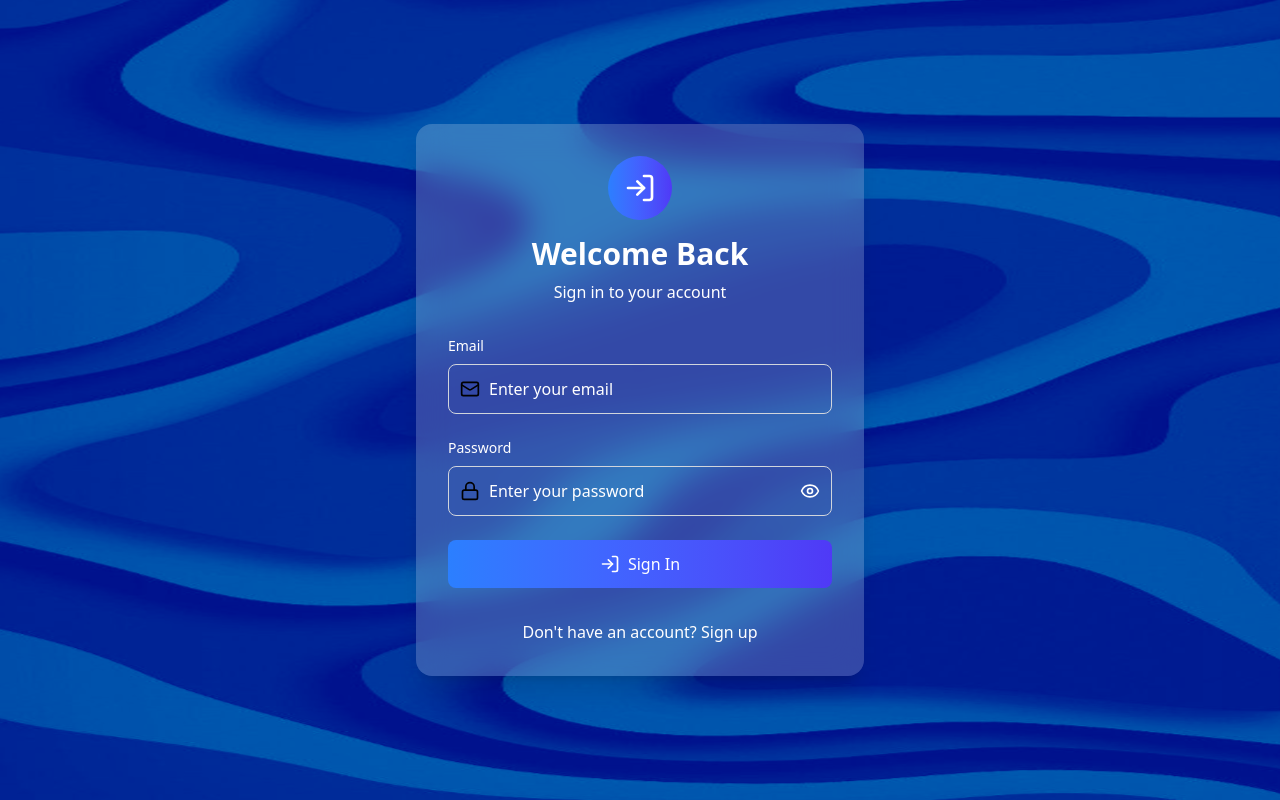
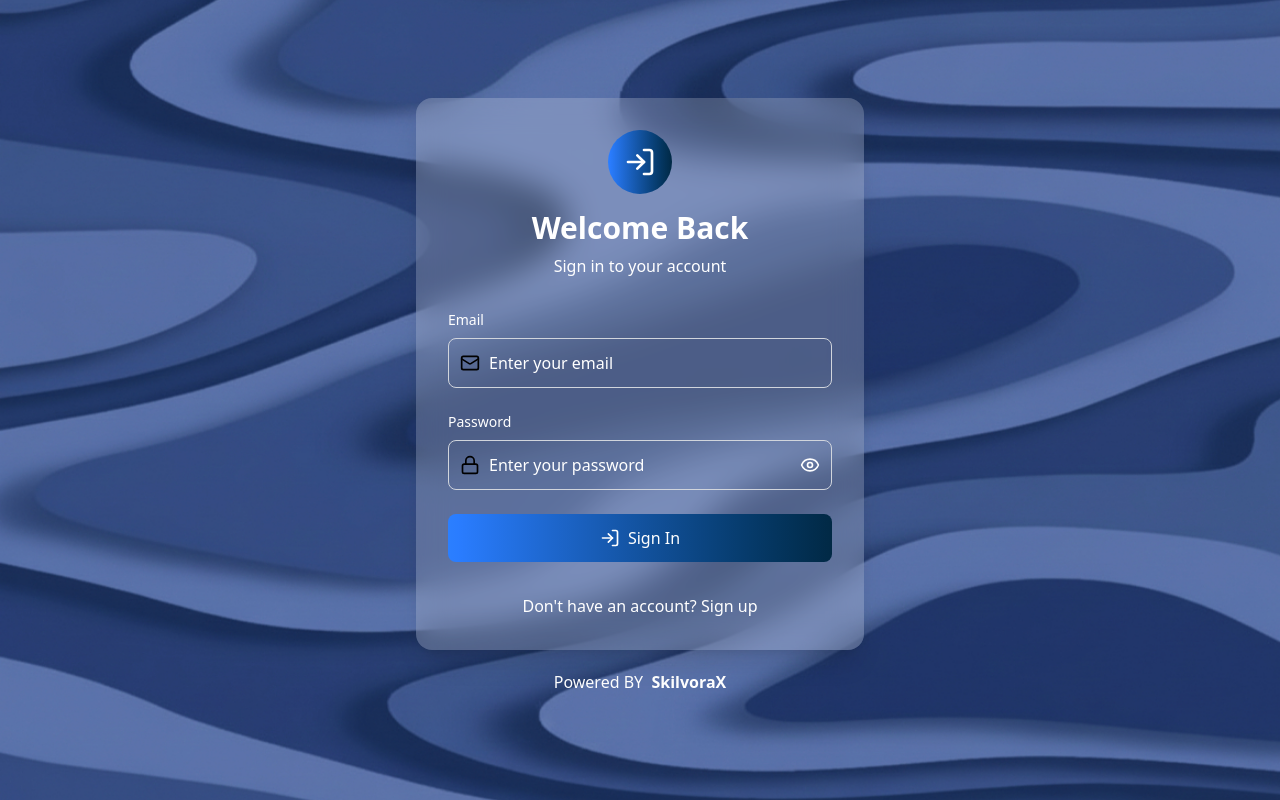
Before and after one commit to Kingsley-commit/ShortLink, a React (Vite) app in the folder frontend/: page /login in a window 1280 px wide. Built offline with nearby package versions, Linux system fonts and the light colour scheme; no server answers.

Commit message:
feat: UI Update

```diff
--- a/frontend/src/App.tsx
+++ b/frontend/src/App.tsx
@@ -1,5 +1,5 @@
 import {  useEffect } from 'react'
-import { BrowserRouter as Router, Routes, Route } from 'react-router-dom'
+import { BrowserRouter as Router, Routes, Route, Link } from 'react-router-dom'
 import { motion } from 'framer-motion'
 import UrlForm from './components/UrlForm'
 import UrlList from './components/UrlList'
@@ -12,7 +12,7 @@ import { useUrls } from './hooks/useUrls'
 import Home from './pages/Home'
 import { useShortener } from './hooks/useShortner'
 import { Navigate } from 'react-router-dom'
-import BackGround from './assets/Group7.svg'
+import BackGround from './assets/Group7.png'
 import NotFound from './pages/NotFound'
 
 
@@ -131,7 +131,9 @@ function Dashboard() {
             </motion.div>
           </div>
         </div>
+        <div className="h-[2rem] flex justify-center align-center text-white mt-[20px]">Powered BY &nbsp;<Link to="https://skilvorax.com" className="font-bold">SkilvoraX</Link></div>
       </div>
+
     </motion.div>
   );
 }
--- a/frontend/src/components/Header.tsx
+++ b/frontend/src/components/Header.tsx
@@ -19,7 +19,7 @@ const Header = () => {
         <Link to="/home">
           <div className="flex items-center">
             <img src={Logo} alt="Logo" className="w-6 h-6 mr-2" />
-            <h1 className="text-2xl font-bold text-[#002395]">ShortLink</h1>
+            <h1 className="text-[18px] font-bold text-[#012945]">ShortLink</h1>
           </div>
         </Link>
 
@@ -58,8 +58,8 @@ const Header = () => {
               onClick={logout}
               className="w-full flex items-center space-x-2 px-4 py-2 bg-[#002395] text-white rounded-lg hover:bg-red-600 transition-colors"
             >
-              <LogOut className="w-4 h-4" />
-              <span>Logout</span>
+              <LogOut className="w-4 h-2" />
+              <span className="text-[18px]">Logout</span>
             </button>
           </div>
         )}
--- a/frontend/src/components/auth/Login.tsx
+++ b/frontend/src/components/auth/Login.tsx
@@ -3,7 +3,7 @@ import { motion } from 'framer-motion'
 import { useAuth } from '../../context/AuthContext'
 import { Link, useNavigate } from 'react-router-dom'
 import { Eye, EyeOff, Mail, Lock, LogIn } from 'lucide-react'
-import BackGround from '../../assets/Group7.svg'
+import BackGround from '../../assets/Group7.png'
 
 
 const Login = () => {
@@ -46,7 +46,7 @@ const Login = () => {
 
   return (
     <div
-      className="min-h-screen flex items-center justify-center p-4 bg-cover bg-center bg-no-repeat"
+      className="min-h-screen flex flex-col items-center justify-center p-4 bg-cover bg-center bg-no-repeat"
       style={{ backgroundImage: `url(${BackGround})` }}
     >
       <motion.div
@@ -61,11 +61,11 @@ const Login = () => {
             initial={{ scale: 0 }}
             animate={{ scale: 1 }}
             transition={{ type: "spring", delay: 0.2 }}
-            className="w-16 h-16 bg-gradient-to-r from-blue-500 to-indigo-600 rounded-full flex items-center justify-center mx-auto mb-4"
+            className="w-16 h-16 bg-gradient-to-r from-blue-500 to-[#012945] rounded-full flex items-center justify-center mx-auto mb-4"
           >
             <LogIn className="w-8 h-8 text-white" />
           </motion.div>
-          <h1 className="text-3xl font-bold text-white">Welcome Back</h1>
+          <h1 className="text-3xl font-bold text-[#fff]">Welcome Back</h1>
           <p className="text-white mt-2">Sign in to your account</p>
         </motion.div>
 
@@ -89,7 +89,7 @@ const Login = () => {
                 value={email}
                 onChange={(e) => setEmail(e.target.value)}
                 required
-                className="w-full pl-10 pr-4 py-3 border border-gray-300 rounded-lg focus:ring-2 focus:ring-blue-500 focus:border-transparent transition-all duration-200 placeholder:text-white"
+                className="w-full pl-10 pr-4 py-3 border border-gray-300 rounded-lg focus:ring-2 focus:ring-blue-500 focus:border-transparent transition-all duration-200 placeholder:text-white text-white"
                 placeholder="Enter your email"
               />
             </div>
@@ -104,7 +104,7 @@ const Login = () => {
                 value={password}
                 onChange={(e) => setPassword(e.target.value)}
                 required
-                className="w-full pl-10 pr-12 py-3 border border-gray-300 rounded-lg focus:ring-2 focus:ring-blue-500 focus:border-transparent transition-all duration-200 placeholder:text-white"
+                className="w-full pl-10 pr-12 py-3 border border-gray-300 rounded-lg focus:ring-2 focus:ring-blue-500 focus:border-transparent transition-all duration-200 placeholder:text-white text-white"
                 placeholder="Enter your password"
               />
               <button
@@ -123,7 +123,7 @@ const Login = () => {
             whileTap={{ scale: 0.98 }}
             type="submit"
             disabled={loading}
-            className="w-full bg-gradient-to-r from-blue-500 to-indigo-600 text-white py-3 rounded-lg font-medium hover:from-blue-600 hover:to-indigo-700 transition-all duration-200 disabled:opacity-50 disabled:cursor-not-allowed flex items-center justify-center"
+            className="w-full bg-gradient-to-r from-blue-500 to-[#012945] text-white py-3 rounded-lg font-medium hover:from-blue-600 hover:to-[#012945] transition-all duration-200 disabled:opacity-50 disabled:cursor-not-allowed flex items-center justify-center"
           >
             {loading ? (
               <div className="w-6 h-6 border-2 border-white border-t-transparent rounded-full animate-spin" />
@@ -148,6 +148,7 @@ const Login = () => {
           </p>
         </motion.div>
       </motion.div>
+      <div className="h-[2rem] flex justify-center align-center text-white mt-[20px]">Powered BY &nbsp;<b className="">SkilvoraX</b></div>
     </div>
   )
 }
--- a/frontend/src/components/auth/SignUp.tsx
+++ b/frontend/src/components/auth/SignUp.tsx
@@ -3,7 +3,7 @@ import { motion } from 'framer-motion'
 import { useAuth } from '../../context/AuthContext'
 import { Link, useNavigate } from 'react-router-dom'
 import { Eye, EyeOff, Mail, Lock, User, UserPlus } from 'lucide-react'
-import BackGround from '../../assets/Group7.svg'
+import BackGround from '../../assets/Group7.png'
 
 
 
@@ -59,7 +59,7 @@ const Signup = () => {
   }
 
   return (
-    <div className="min-h-screen bg-white flex items-center justify-center p-6">
+    <div className="min-h-screen bg-white flex flex-col items-center justify-center p-6">
       <div className="bg-white rounded-3xl shadow-2xl overflow-hidden grid grid-cols-1 md:grid-cols-2 max-w-5xl w-full">
         <div className=" text-white flex flex-col justify-center items-start p-10 space-y-6" style={{ backgroundImage: `url(${BackGround})` }}>
           <motion.div
@@ -81,7 +81,7 @@ const Signup = () => {
             transition={{ delay: 0.5 }}
             className="w-16 h-16 bg-white text-purple-600 rounded-full flex items-center justify-center shadow-lg"
           >
-            <UserPlus className="w-8 h-8" />
+            <UserPlus className="w-8 h-8 text-[#012945]" />
           </motion.div>
         </div>
 
@@ -187,7 +187,7 @@ const Signup = () => {
               whileTap={{ scale: 0.98 }}
               type="submit"
               disabled={loading}
-              className="w-full bg-gradient-to-r from-blue-500 to-purple-600 text-white py-3 rounded-lg font-medium hover:from-purple-600 hover:to-pink-700 transition-all duration-200 disabled:opacity-50 disabled:cursor-not-allowed flex items-center justify-center"
+              className="w-full bg-gradient-to-r from-[#012945] to-[#011929] text-white py-3 rounded-lg font-medium hover:from-[#011929] hover:to-[#012945] transition-all duration-200 disabled:opacity-50 disabled:cursor-not-allowed flex items-center justify-center"
             >
               {loading ? (
                 <div className="w-6 h-6 border-2 border-white border-t-transparent rounded-full animate-spin" />
@@ -211,6 +211,7 @@ const Signup = () => {
           </motion.div>
         </motion.div>
       </div>
+      <div className="h-[2rem] flex justify-center align-center text-[#012945] mt-[20px]">Powered BY &nbsp;<Link to="https://skilvorax.com" className="font-bold">SkilvoraX</Link></div>
     </div>
   )
 }
--- a/frontend/src/pages/Home.tsx
+++ b/frontend/src/pages/Home.tsx
@@ -5,7 +5,7 @@ import { ClipboardIcon, CheckIcon } from "lucide-react";
 import { useShortener } from "../hooks/useShortner";
 import { shortenUrl } from "../services/api";
 import Image from "../assets/Layer_1.svg";
-import BackGround from "../assets/Group7.svg";
+import BackGround from "../assets/Group7.png";
 import Logo from "../assets/Link.svg";
 import { Link } from "react-router-dom";
 
@@ -86,7 +86,7 @@ export default function Home() {
         <Link to='/home'>
           <div className='flex items-center'>
             <img src={Logo} alt="ShortLink Logo" />
-            <h1 className="text-2xl font-bold text-[#002395]">ShortLink</h1>
+            <h1 className="text-2xl font-bold text-[#012945]">ShortLink</h1>
           </div>
         </Link>
 
@@ -126,7 +126,7 @@ export default function Home() {
             whileTap={{ scale: 0.98 }}
             onClick={() => setIsMenuOpen(false)}
           >
-            <Link to='/signup' className="block w-full">Sign Up</Link>
+            <Link to='/signup' className="block w-full text-[#012945]">Sign Up</Link>
           </motion.button>
           <motion.button
             className="text-[#002395] px-6 py-2 rounded-2xl text-base hover:shadow-lg transition-shadow w-full text-center"
@@ -134,7 +134,7 @@ export default function Home() {
             whileTap={{ scale: 0.98 }}
             onClick={() => setIsMenuOpen(false)}
           >
-            <Link to='/login' className="block w-full">Sign In</Link>
+            <Link to='/login' className="block w-full text-[#012945]">Sign In</Link>
           </motion.button>
         </div>
       </div>
@@ -153,7 +153,7 @@ export default function Home() {
             animate={{ y: 0, opacity: 1 }}
             transition={{ duration: 0.5, delay: 0.1 }}
           >
-            <h1 className="text-4xl lg:text-5xl font-bold lg:w-full">Smart Secure & Dynamic</h1>
+            <h1 className="text-4xl lg:text-5xl font-bold lg:w-full text-[#C9F31D]">Smart Secure & Dynamic</h1>
             <p className="text-lg sm:text-xl md:text-2xl pt-4 w-full sm:w-[34rem]">Welcome to Shortlink, the smart, secure, and dynamic solution for shortening your links.</p>
 
             <motion.div
@@ -221,8 +221,8 @@ export default function Home() {
                     disabled={isSubmitting}
                     className={`w-full py-3 px-4 rounded-lg text-white font-medium ${
                       isSubmitting
-                        ? 'bg-blue-400 cursor-not-allowed'
-                        : 'bg-blue-600 hover:bg-blue-700'
+                        ? 'bg-[#012945] cursor-not-allowed'
+                        : 'bg-[#012945] hover:bg-[#012945]'
                     }`}
                     whileHover={!isSubmitting ? { scale: 1.03 } : {}}
                     whileTap={!isSubmitting ? { scale: 0.97 } : {}}
@@ -289,7 +289,7 @@ export default function Home() {
 
       </motion.div>
 
-      <div className="h-[3rem]"></div>
+      <div className="h-[3rem] flex justify-center align-center text-white">Powered BY &nbsp;<Link to="https://skilvorax.com" className="font-bold">SkilvoraX</Link></div>
     </div>
   );
 }
```
Also changed, not shown: frontend/src/components/UrlForm.tsx (+4 -4 lines), frontend/src/components/UrlList.tsx (+5 -5 lines), frontend/src/assets/Group7.png (added).
